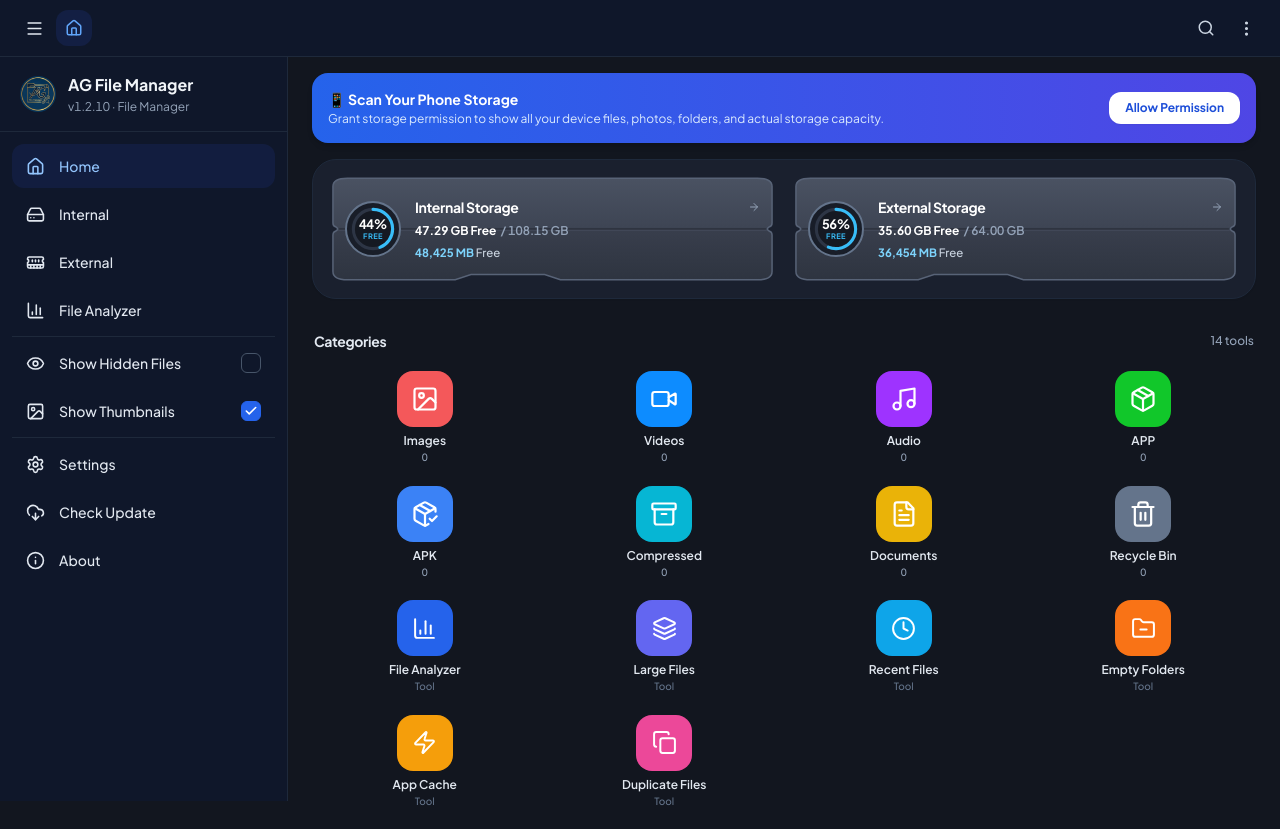
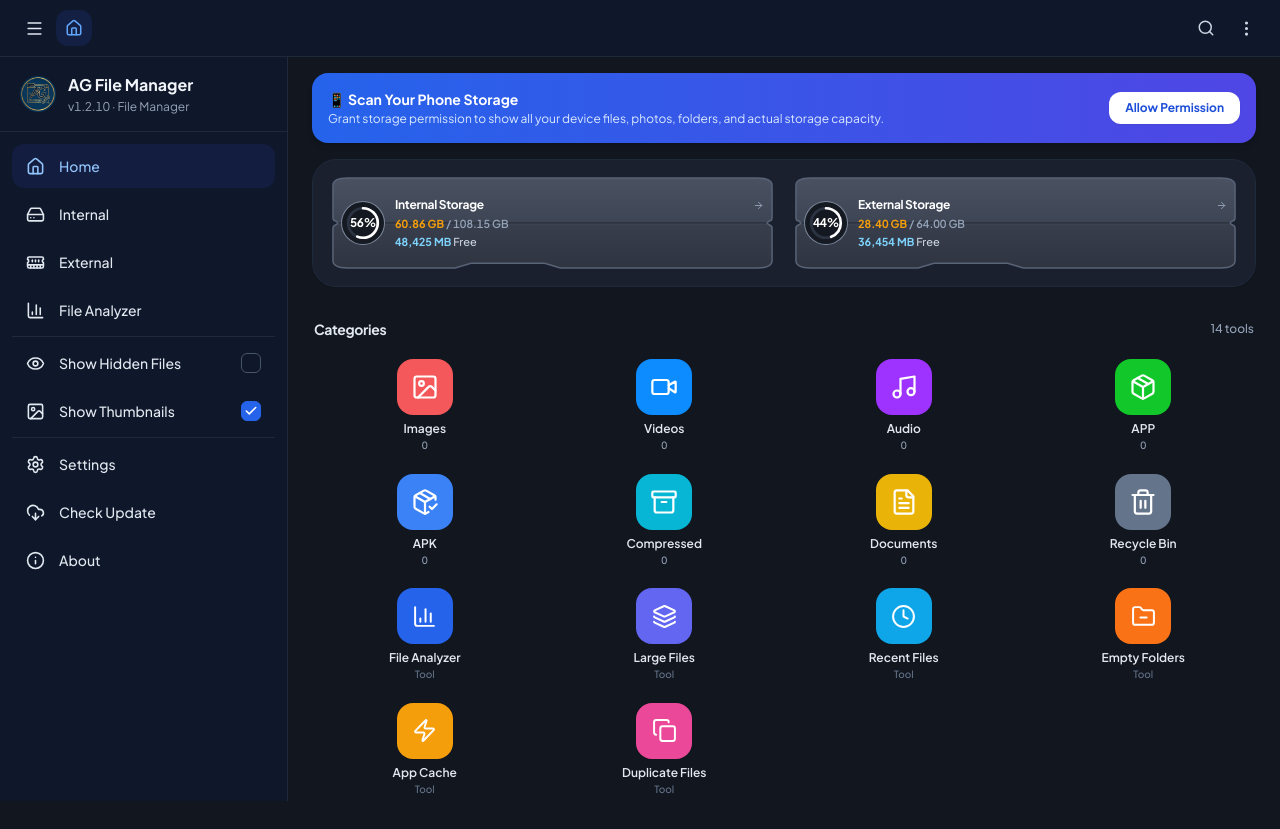
Before and after one commit to Abujar287/ag_file_manager, a React (Vite) app: page / in a window 1280 px wide. Built offline with nearby package versions, Linux system fonts and the light colour scheme.

Commit message:
refactor(HomeDashboard): adjust storage gauge UI
Update the storage gauge calculation to use usedPercent and reduce the component size/radius for a more compact design.

```diff
--- a/src/components/HomeDashboard.tsx
+++ b/src/components/HomeDashboard.tsx
@@ -72,15 +72,11 @@ const MicroSdCard: React.FC<MicroSdCardProps> = memo(({
     isMounted && totalBytes > 0
       ? Math.min(100, Math.max(0, Math.round((usedBytes / totalBytes) * 100)))
       : 0;
-  const freePercent =
-    isMounted && totalBytes > 0
-      ? Math.max(0, 100 - usedPercent)
-      : 0;
   const freeMb = Math.round(freeBytes / (1024 * 1024));
 
-  const radius = 18;
+  const radius = 14;
   const circumference = 2 * Math.PI * radius;
-  const displayOffset = circumference - (freePercent / 100) * circumference;
+  const displayOffset = circumference - (usedPercent / 100) * circumference;
   const gradId = `microsd_grad_${id}`;
 
   return (
@@ -117,64 +113,61 @@ const MicroSdCard: React.FC<MicroSdCardProps> = memo(({
         <line x1="7" y1="71.5" x2="333" y2="71.5" stroke="#606A7E" strokeWidth="0.8" strokeOpacity="0.4" />
       </svg>
 
-      <div className="relative z-10 px-2 min-[360px]:px-2.5 sm:px-4 py-3 sm:py-3.5 flex items-center gap-2 min-[360px]:gap-2.5 sm:gap-3.5 min-h-[96px] sm:min-h-[106px] overflow-hidden">
+      <div className="relative z-10 px-2 min-[360px]:px-2.5 sm:px-3 py-2.5 sm:py-3 flex items-center gap-1.5 min-[360px]:gap-2 sm:gap-2.5 min-h-[84px] sm:min-h-[94px] overflow-hidden">
         {/* Left: Storage Gauge Circle with Normal Border */}
-        <div className="relative w-11 h-11 min-[360px]:w-12 min-[360px]:h-12 sm:w-14 sm:h-14 shrink-0 flex items-center justify-center rounded-full border-2 border-slate-500/80 dark:border-slate-500 bg-[#191e29] shadow-inner">
-          <svg className="w-full h-full -rotate-90 p-0.5" viewBox="0 0 44 44" aria-hidden="true">
-            <circle cx="22" cy="22" r={radius} fill="#151922" />
-            <circle cx="22" cy="22" r={radius} fill="none" stroke="#2d3545" strokeWidth="2.8" />
+        <div className="relative w-9 h-9 min-[360px]:w-10 min-[360px]:h-10 sm:w-11 sm:h-11 shrink-0 flex items-center justify-center rounded-full border-[1.5px] border-slate-400/80 bg-[#161a22] shadow-inner">
+          <svg className="w-full h-full -rotate-90 p-0.5" viewBox="0 0 36 36" aria-hidden="true">
+            <circle cx="18" cy="18" r={radius} fill="#141820" />
+            <circle cx="18" cy="18" r={radius} fill="none" stroke="#2c3444" strokeWidth="2.5" />
             {isMounted && (
               <circle
-                cx="22"
-                cy="22"
+                cx="18"
+                cy="18"
                 r={radius}
                 fill="none"
-                stroke="#38BDF8"
-                strokeWidth="2.8"
+                stroke="#FFFFFF"
+                strokeWidth="2.5"
                 strokeLinecap="round"
                 strokeDasharray={circumference}
                 strokeDashoffset={displayOffset}
               />
             )}
           </svg>
-          <div className="absolute inset-0 flex flex-col items-center justify-center pointer-events-none select-none">
-            <span className="text-[10px] min-[360px]:text-[11px] sm:text-[13px] font-bold text-white tabular-nums tracking-tight leading-none">
-              {isMounted ? `${freePercent}%` : '0%'}
-            </span>
-            <span className="text-[6px] min-[360px]:text-[6.5px] sm:text-[7.5px] font-bold text-sky-400 uppercase tracking-wider leading-none mt-0.5">
-              {isMounted ? 'Free' : 'Off'}
-            </span>
-          </div>
+          <span className="absolute inset-0 flex items-center justify-center text-[9px] min-[360px]:text-[10px] sm:text-xs font-bold text-white tabular-nums tracking-tight leading-none pointer-events-none select-none">
+            {isMounted ? `${usedPercent}%` : '0%'}
+          </span>
         </div>
 
         {/* Right Content - 3 Distinct Readable Rows */}
-        <div className="flex-1 min-w-0 overflow-hidden flex flex-col justify-center gap-1 sm:gap-1.5">
+        <div className="flex-1 min-w-0 overflow-hidden flex flex-col justify-center gap-0.5 sm:gap-1">
           {/* Row 1: Title and Arrow */}
-          <div className="flex items-center justify-between gap-1 min-w-0 w-full overflow-hidden">
-            <h2 className="text-[11px] min-[360px]:text-[12px] min-[400px]:text-[13px] sm:text-sm font-bold text-white tracking-tight leading-snug truncate min-w-0 flex-1">
+          <div className="flex items-center justify-between gap-0.5 min-w-0 w-full overflow-hidden">
+            <h2 className="text-[10px] min-[360px]:text-[10.5px] min-[400px]:text-[11.5px] sm:text-xs font-bold text-white tracking-tight leading-tight truncate min-w-0 flex-1">
               {title}
             </h2>
             {isMounted && (
               <ArrowRight
-                size={12}
+                size={11}
                 className="text-slate-400 group-hover:text-white group-hover:translate-x-0.5 transition-all shrink-0 ml-0.5"
               />
             )}
           </div>
 
-          {/* Row 2: Free Storage / Total Storage */}
-          <div className="text-[9.5px] min-[360px]:text-[10px] min-[400px]:text-[11px] sm:text-xs tabular-nums leading-snug font-semibold min-w-0 overflow-hidden">
+          {/* Row 2: Used Storage / Total Storage */}
+          <div className="text-[8px] min-[360px]:text-[8.5px] min-[400px]:text-[9.5px] sm:text-[11px] tabular-nums leading-tight font-semibold min-w-0 overflow-hidden">
             {isMounted ? (
-              <div className="flex items-center gap-1 whitespace-nowrap overflow-hidden truncate">
-                <span className="text-white font-bold shrink-0">
-                  {formatBytes(freeBytes, 2)} Free
+              <div className="flex items-center gap-0.5 whitespace-nowrap overflow-hidden">
+                <span className="text-[#F59E0B] font-bold shrink-0">
+                  <span className="hidden min-[420px]:inline">{formatBytes(usedBytes, 2)}</span>
+                  <span className="min-[420px]:hidden">{formatBytes(usedBytes, 1)}</span>
                 </span>
-                <span className="text-slate-400 truncate">
-                  / {formatBytes(totalBytes, 2)}
+                <span className="text-slate-400 shrink-0">
+                  <span className="hidden min-[420px]:inline">/ {formatBytes(totalBytes, 2)}</span>
+                  <span className="min-[420px]:hidden">/ {formatBytes(totalBytes, 1)}</span>
                 </span>
               </div>
             ) : (
-              <span className="text-slate-400 italic font-medium whitespace-nowrap truncate block">
+              <span className="text-slate-400 italic font-medium whitespace-nowrap block">
                 {unmountedText}
               </span>
             )}
@@ -182,7 +175,7 @@ const MicroSdCard: React.FC<MicroSdCardProps> = memo(({
 
           {/* Row 3: MB Free */}
           {isMounted && (
-            <div className="text-[9px] min-[360px]:text-[9.5px] min-[400px]:text-[10.5px] sm:text-[11.5px] text-slate-300 tabular-nums leading-snug font-medium whitespace-nowrap truncate overflow-hidden">
+            <div className="text-[8px] min-[360px]:text-[8.5px] min-[400px]:text-[9.5px] sm:text-[11px] text-slate-300 tabular-nums leading-tight font-medium whitespace-nowrap overflow-hidden">
               <span className="text-sky-300 font-bold">{freeMb.toLocaleString()} MB</span> Free
             </div>
           )}
```
